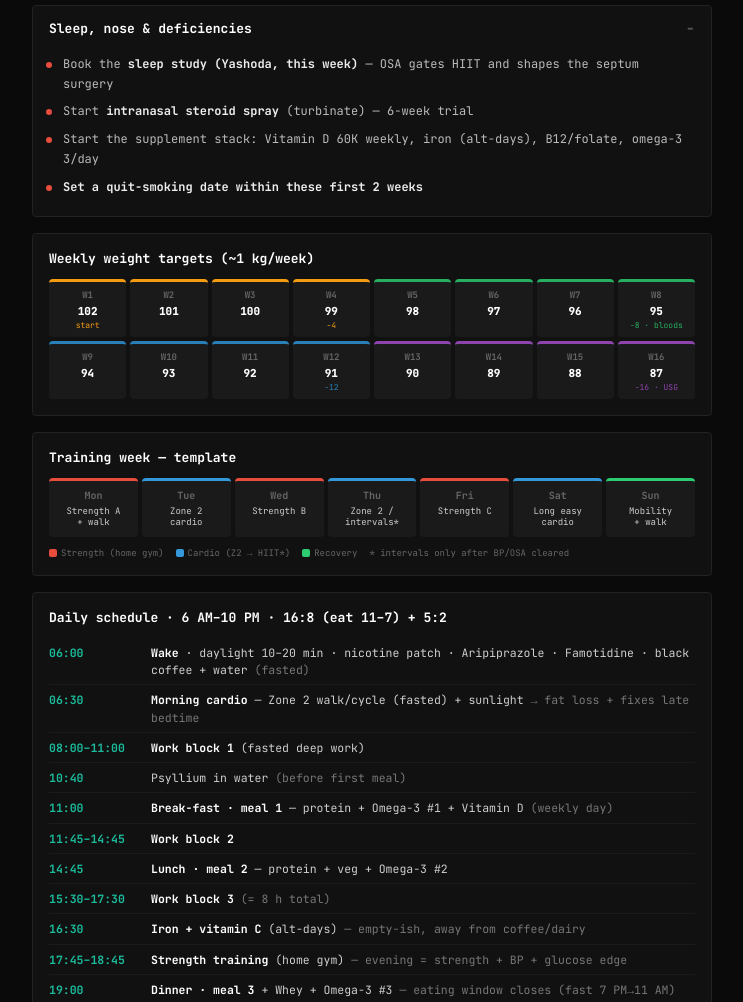
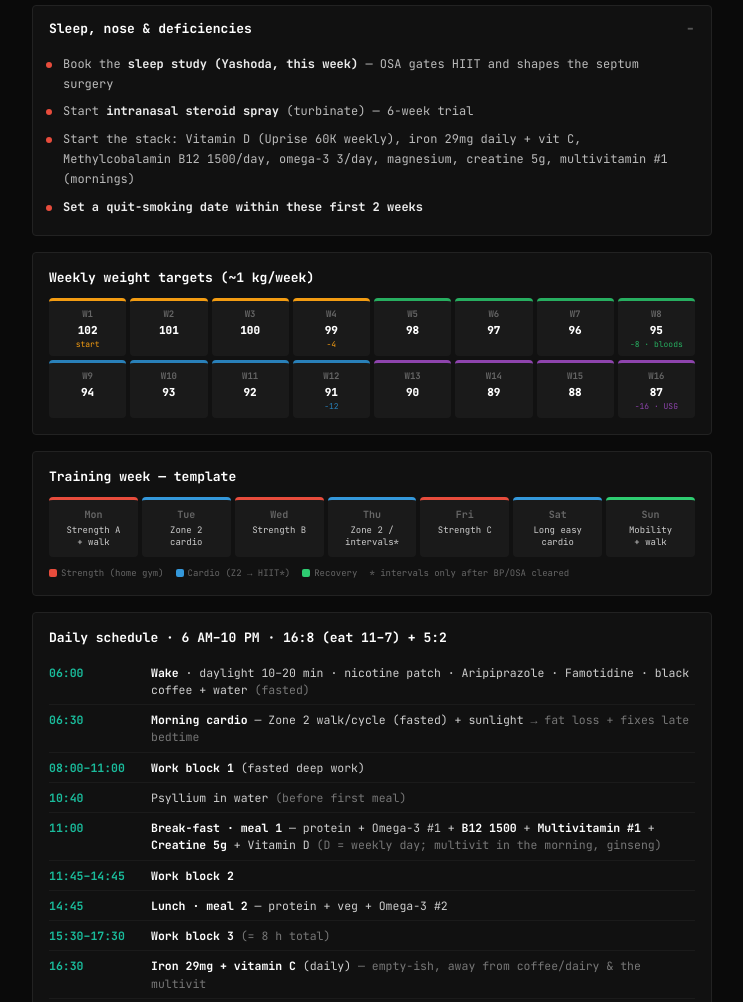
Before and after one commit to kvishunath-hue/reset, a plain HTML site: page index.html in a window 1280 px wide. Shown: the part 1169-2171 px from the top of the page, without its empty margins (268-1011 px from the left). Drawn offline with Linux system fonts and the light colour scheme.

Commit message:
Finalize supplement stack from audit: multivit #1, iron daily, B12 1500, creatine, Vit-D recheck, pre-op flags
Co-Authored-By: Claude Opus 4.8 (1M context) <noreply@anthropic.com>

```diff
--- a/index.html
+++ b/index.html
@@ -109,11 +109,11 @@ body{font-family:'JetBrains Mono',monospace;background:#0a0a0a;color:#e0e0e0;min
   <div class="sched"><div class="sched-t">06:30</div><div class="sched-a"><b>Morning cardio</b> — Zone 2 walk/cycle (fasted) + sunlight <span style="color:#777">→ fat loss + fixes late bedtime</span></div></div>
   <div class="sched"><div class="sched-t">08:00–11:00</div><div class="sched-a"><b>Work block 1</b> (fasted deep work)</div></div>
   <div class="sched"><div class="sched-t">10:40</div><div class="sched-a">Psyllium in water <span style="color:#777">(before first meal)</span></div></div>
-  <div class="sched"><div class="sched-t">11:00</div><div class="sched-a"><b>Break-fast · meal 1</b> — protein + Omega-3 #1 + Vitamin D <span style="color:#777">(weekly day)</span></div></div>
+  <div class="sched"><div class="sched-t">11:00</div><div class="sched-a"><b>Break-fast · meal 1</b> — protein + Omega-3 #1 + <b>B12 1500</b> + <b>Multivitamin #1</b> + <b>Creatine 5g</b> + Vitamin D <span style="color:#777">(D = weekly day; multivit in the morning, ginseng)</span></div></div>
   <div class="sched"><div class="sched-t">11:45–14:45</div><div class="sched-a"><b>Work block 2</b></div></div>
   <div class="sched"><div class="sched-t">14:45</div><div class="sched-a"><b>Lunch · meal 2</b> — protein + veg + Omega-3 #2</div></div>
   <div class="sched"><div class="sched-t">15:30–17:30</div><div class="sched-a"><b>Work block 3</b> <span style="color:#777">(= 8 h total)</span></div></div>
-  <div class="sched"><div class="sched-t">16:30</div><div class="sched-a"><b>Iron + vitamin C</b> (alt-days) <span style="color:#777">— empty-ish, away from coffee/dairy</span></div></div>
+  <div class="sched"><div class="sched-t">16:30</div><div class="sched-a"><b>Iron 29mg + vitamin C</b> (daily) <span style="color:#777">— empty-ish, away from coffee/dairy &amp; the multivit</span></div></div>
   <div class="sched"><div class="sched-t">17:45–18:45</div><div class="sched-a"><b>Strength training</b> (home gym) <span style="color:#777">— evening = strength + BP + glucose edge</span></div></div>
   <div class="sched"><div class="sched-t">19:00</div><div class="sched-a"><b>Dinner · meal 3</b> + Whey + Omega-3 #3 <span style="color:#777">— eating window closes (fast 7 PM→11 AM)</span></div></div>
   <div class="sched"><div class="sched-t">21:00</div><div class="sched-a">Screens off · wind-down</div></div>
@@ -184,7 +184,7 @@ const phases=[
  {heading:"Sleep, nose & deficiencies",items:[
   "Book the <b>sleep study (Yashoda, this week)</b> — OSA gates HIIT and shapes the septum surgery",
   "Start <b>intranasal steroid spray</b> (turbinate) — 6-week trial",
-  "Start the supplement stack: Vitamin D 60K weekly, iron (alt-days), B12/folate, omega-3 3/day",
+  "Start the stack: Vitamin D (Uprise 60K weekly), iron 29mg daily + vit C, Methylcobalamin B12 1500/day, omega-3 3/day, magnesium, creatine 5g, multivitamin #1 (mornings)",
   "<b>Set a quit-smoking date within these first 2 weeks</b>"]}]},
 
 {id:1,title:"Phase 1 · Foundation",duration:"Weeks 1–4",color:"#f39c12",icon:"🧱",goal:"Lock the deficit, learn the lifts, quit smoking",sections:[
@@ -277,7 +277,8 @@ const evidence=[
 const meds=[
  "<b>Your GLP-1 pick — generic injectable semaglutide.</b> Same molecule as Wegovy, ~14% loss — plenty as an accelerator on top of your deficit. Cheapest (~₹1,290–4,200/mo · reputable DCGI-approved maker, e.g. Dr Reddy's). Tirzepatide/Mounjaro is stronger (~20%) but ~₹13–26k/mo — overkill here. ⚠ AVOID grey-market/compounded peptides; start low + titrate slow (reflux/nausea); protein + lifting MANDATORY.",
  "<b>Metformin — skipped</b> (diet + GLP-1 handle the insulin resistance).",
- "<b>Supplement stack (from checkup):</b> Vitamin D 60K weekly · iron (alt-days) + C/B12/folate · omega-3 3/day · magnesium · whey to hit protein · psyllium.",
+ "<b>Supplement stack (final):</b> Vit D — Uprise 60K wkly ×8 · Iron 29mg <b>daily</b> + vit C · <b>Methylcobalamin B12 1500</b> · Magnesium 220mg · Omega-3 3/day · Whey · Psyllium · <b>Creatine 5g</b> · <b>Multivitamin #1 (mornings)</b>.",
+ "<b>Dosing notes (audited — all within safe limits):</b> recheck 25-OH-D after loading — maintenance likely <b>3000–4000 IU/day, not 2000</b> (your size + NAFLD); reassess ferritin 8–12 wk then drop one iron source (total 38.5mg ok short-term); the iron's B12 (2.2mcg) &amp; folate are token → the 1500 B12 does the real top-up, folate covered by iron+multivit+diet; take iron separate from the multivit; multivit = morning (ginseng). Picked multivit #1 over #2 (less interaction surface — no piperine).",
  "<b>Skip:</b> fat-burners and hype supplements — no evidence."
 ];
 
@@ -287,6 +288,7 @@ const surgery=[
  "<b>3. Be smoke-free before surgery</b> — smoking impairs healing; surgeons want you off it.",
  "<b>4. Control BP (140/93)</b> before an elective op.",
  "<b>5. Some weight off first</b> — your 16-week plan sets this up. Timing: elective, optimise then operate (your + surgeon's call).",
+ "<b>Pre-op (4–5 mo out):</b> tell the anesthetist you're on a GLP-1 (2024 guidance: usually continue + 24h clear-liquid diet, not a blanket hold) · be nicotine-free (mucosal healing) · fish-oil bleeding risk is low — pause ~7 days before only if the ENT asks · keep iron going (treat anemia pre-op).",
  "Expect: much better breathing after — but you may still snore/have apnea (weight + jaw), so keep the OSA plan running."
 ];
 
```
